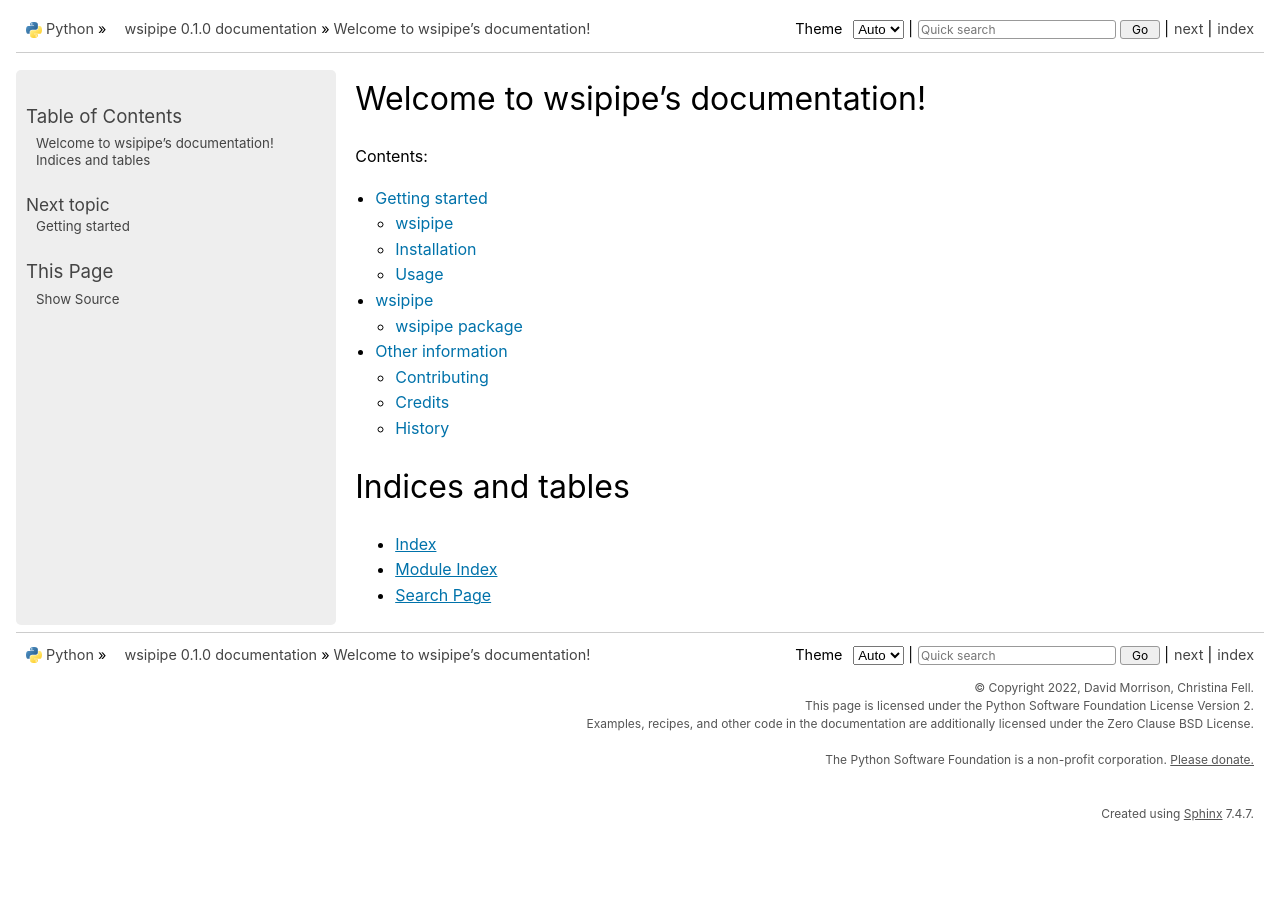
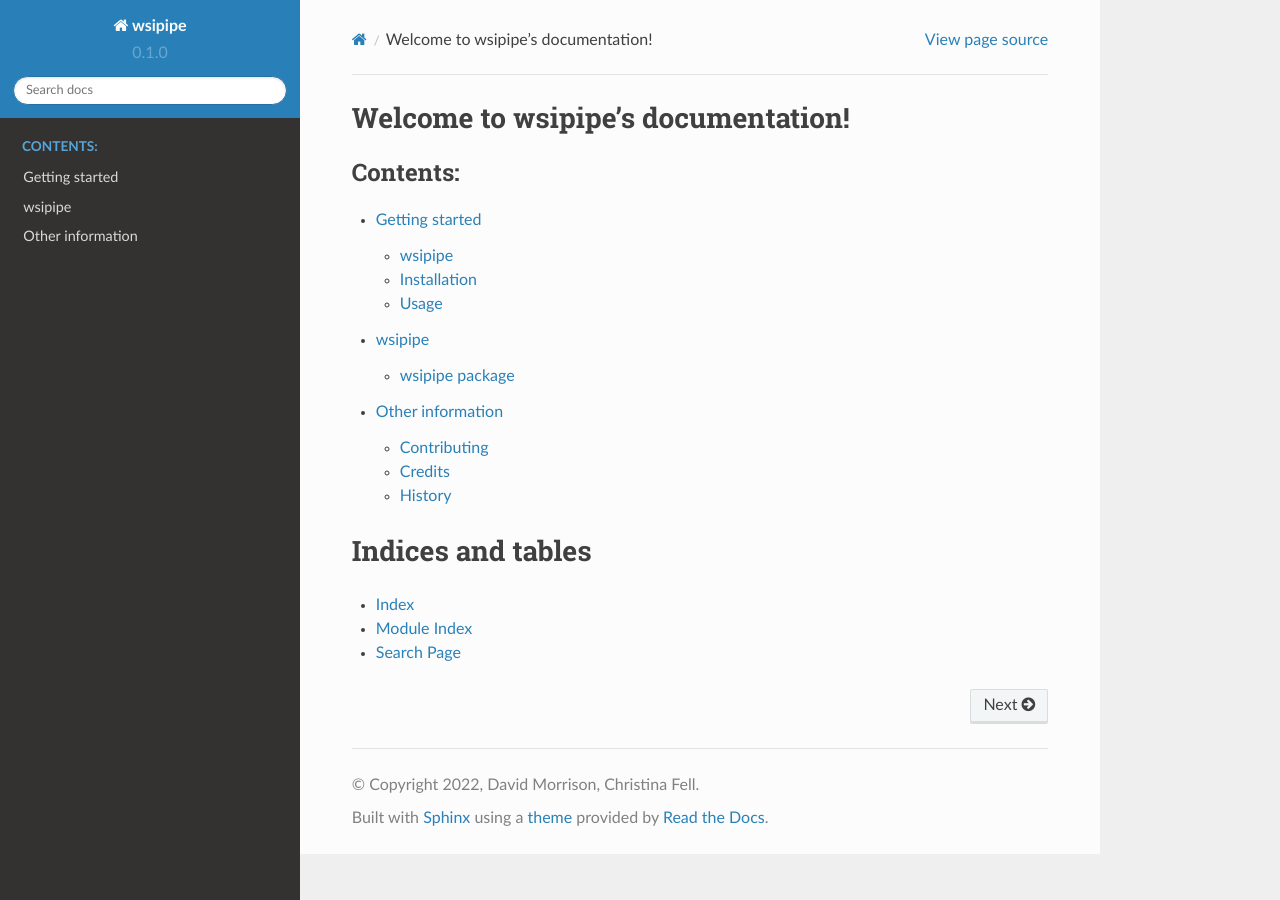
Before and after one commit to StAndrewsMedTech/wsipipe, a Sphinx documentation site: the page built from docs/index.rst, in a window 1280 px wide. Built offline with Sphinx 7.4.7 and the Read the Docs theme 2.0.0, drawn with Linux system fonts in a browser that asks for light colours.

Commit message:
update docs heme

```diff
--- a/docs/conf.py
+++ b/docs/conf.py
@@ -21,7 +21,7 @@ import os
 import sys
 sys.path.insert(0, os.path.abspath('..'))
 sys.path.insert(0, os.path.abspath('../wsipipe'))
-
+import sphinx_rtd_theme
 import wsipipe
 from wsipipe import __version__
 
@@ -33,7 +33,7 @@ from wsipipe import __version__
 
 # Add any Sphinx extension module names here, as strings. They can be
 # extensions coming with Sphinx (named 'sphinx.ext.*') or your custom ones.
-extensions = ['sphinx.ext.autodoc', 'sphinx.ext.viewcode', 'sphinx.ext.napoleon']
+extensions = ['sphinx.ext.autodoc', 'sphinx.ext.viewcode', 'sphinx.ext.napoleon', 'sphinx_rtd_theme']
 
 # Add any paths that contain templates here, relative to this directory.
 templates_path = ['_templates']
@@ -91,7 +91,7 @@ autodoc_typehints = "description"
 # The theme to use for HTML and HTML Help pages.  See the documentation for
 # a list of builtin themes.
 #
-html_theme = 'python_docs_theme'
+html_theme = 'sphinx_rtd_theme'
 
 # Theme options are theme-specific and customize the look and feel of a
 # theme further.  For a list of options available for each theme, see the
--- a/requirements.txt
+++ /dev/null
@@ -1,2 +0,0 @@
-# install for documentation
-pip install python-docs-theme
```
